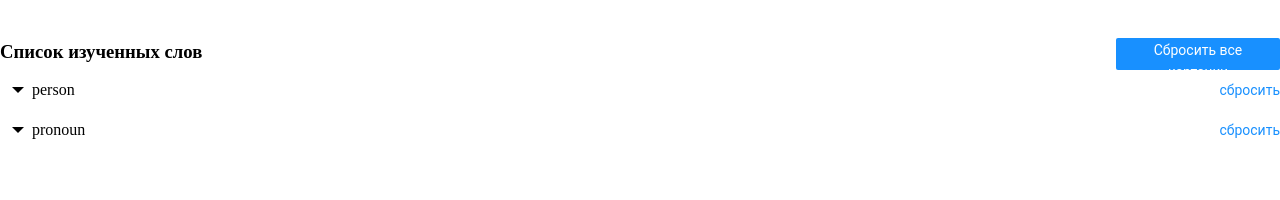
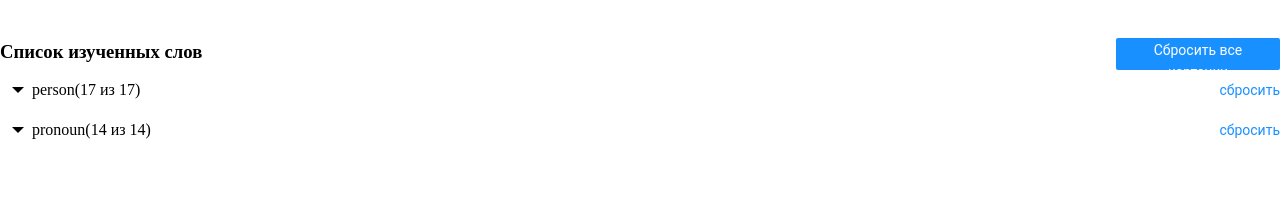
Before and after one commit to Igogoblin/LingvaFlip, a React (Vite) app: page /lingvaflip/lern in a window 1280 px wide. Shown: the part 306-506 px from the top of the page. Built offline with nearby package versions, Linux system fonts and the light colour scheme.

Commit message:
feat: add count studied words

```diff
--- a/src/pages/studied/ThemaStudied.jsx
+++ b/src/pages/studied/ThemaStudied.jsx
@@ -4,6 +4,8 @@ import s from "./studied.module.css";
 
 const ThemaStudied = (prop) => {
   let words = useSelector((state) => state.cards.words);
+  let allWords = 0;
+  let wordsCount = 0;
   console.log(words);
 
   const [isOpen, setIsOpen] = useState(false);
@@ -18,11 +20,24 @@ const ThemaStudied = (prop) => {
     setIsOpen(false);
   };
 
+  const countWords = (wordsThema) => {
+    words.forEach((element) => {
+      if (element.subject === wordsThema) {
+        allWords++;
+        // here  false ============!!!!!!!!!!!!!!!!!!!!
+        if (element.study === false) {
+          wordsCount++;
+        }
+      }
+    });
+  };
+
   return (
     <div className={s.notUl}>
       <div className={s.thema_reset}>
         <button onClick={toggleDropdown} className={s.for_button_thema}>
           {prop.thema}
+          {countWords(prop.thema)}({allWords} из {wordsCount})
         </button>
         <span>сбросить</span>
       </div>
@@ -30,6 +45,7 @@ const ThemaStudied = (prop) => {
       {isOpen && (
         <ul className={s.notUl}>
           {words.map((word) =>
+            // here  false ============!!!!!!!!!!!!!!!!!!!!
             word.subject === prop.thema && word.study === false ? (
               <li
                 key={word.id}
```
